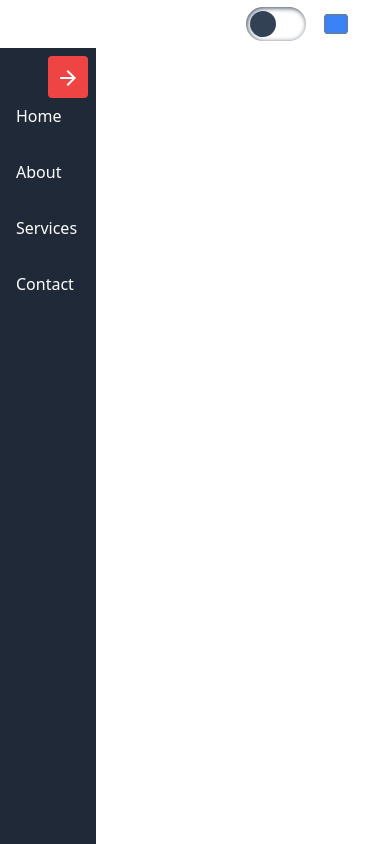
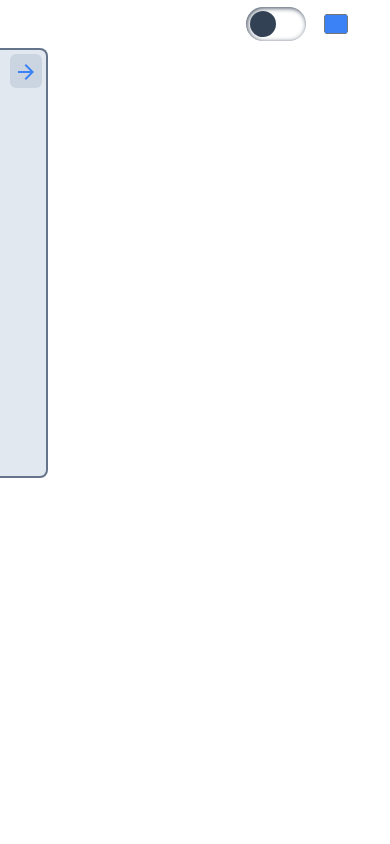
Before and after one commit to akash-git-bthames/COLLEGE-ERP, a React (Vite) app in the folder Frontend/: page / in a window 390 px wide. Built offline with nearby package versions, Linux system fonts and the light colour scheme.

Commit message:
create side bar

```diff
--- a/Frontend/src/App.jsx
+++ b/Frontend/src/App.jsx
@@ -9,7 +9,7 @@ function App() {
   const { theme, toggleTheme, color, changeColor } = useTheme();
 
   return (
-    <div className="min-h-screen w-full  dark:bg-gray-900  duration-200 ">
+    <div className="min-h-screen w-full  dark:bg-slate-900  duration-200 ">
       <div className="h-12 flex  justify-end items-center gap-4 pr-10">
 
       <DarkLightToggleButton />
--- /dev/null
+++ b/Frontend/src/Components/Debouncing.jsx
@@ -0,0 +1,50 @@
+// src/App.js
+import React, { useState } from 'react';
+
+// Debounce function
+const debounce = (func, delay) => {
+  let timeoutId;
+
+
+  return (...args) => {
+
+
+
+
+    clearTimeout(timeoutId);
+
+
+    timeoutId = setTimeout(() => {
+      func(...args);
+    }, delay);
+
+
+
+  };
+};
+
+const Debouncing = () => {
+  const [searchTerm, setSearchTerm] = useState('');
+
+  const handleSearch = debounce((value) => {
+    console.log('Fetching results for:', value);
+    setSearchTerm(value);
+  }, 2000);
+
+  return (
+    <div className="min-h-screen p-4 bg-gray-100">
+      <div className="max-w-md mx-auto">
+        <h1 className="text-2xl font-bold mb-4">Debounce Example</h1>
+        <input
+          type="text"
+          className="w-full p-2 border border-gray-300 rounded mb-4"
+          placeholder="Search..."
+          onChange={(e) => handleSearch(e.target.value)}
+        />
+        <p className="text-lg">Search Term: {searchTerm}</p>
+      </div>
+    </div>
+  );
+};
+
+export default Debouncing;
--- a/Frontend/src/Components/Drawer.jsx
+++ b/Frontend/src/Components/Drawer.jsx
@@ -2,9 +2,12 @@
 import React, { useState } from 'react';
 import ArrowBackOutlinedIcon from '@mui/icons-material/ArrowBackOutlined';
 import ArrowForwardOutlinedIcon from '@mui/icons-material/ArrowForwardOutlined';
+import {useTheme} from '../context/ColorContext'
+
 
 const Drawer = () => {
   const [isOpen, setIsOpen] = useState(false);
+  const {color}=useTheme();
 
   const toggleDrawer = () => {
     setIsOpen(!isOpen);
@@ -16,23 +19,37 @@ const Drawer = () => {
 
 
       <div
-        className={`fixed  h-full lg:w-48 w-24 sm:w-32 md:w-40 bg-gray-800 text-white transform ${
-          isOpen ? 'translate-x-0' : 'sm:-translate-x-[70%]'
+        className={`flex flex-col h-full lg:w-48 w-24 sm:w-32 md:w-40  dark:bg-slate-800 bg-slate-200 border-t-2 border-r-2 border-b-2 dark:border-slate-500 border-slate-500 rounded-tr-lg rounded-br-lg duration-200 text-white transform ${
+          isOpen ? 'translate-x-0' : 'lg:-translate-x-[70%] md:-translate-x-[65%]  sm:-translate-x-[60%] -translate-x-[50%]'
         } transition-transform duration-200 ease-in-out`}
       >
-        <button
+       <div className='flex justify-end items-center p-1'>
+       <button
           onClick={toggleDrawer}
-          className="absolute top-2 right-2 p-2 bg-red-500 text-white rounded"
+          className=" p-1 rounded-md bg-slate-300 dark:bg-slate-700  " style={{color: color}}
         >
         {!isOpen?<ArrowForwardOutlinedIcon/>:<ArrowBackOutlinedIcon/>}
 
         </button>
-        <nav className="mt-10">
+       </div>
+        <nav className="">
           <ul>
-            <li className="p-4 hover:bg-gray-700">Home</li>
-            <li className="p-4 hover:bg-gray-700">About</li>
-            <li className="p-4 hover:bg-gray-700">Services</li>
-            <li className="p-4 hover:bg-gray-700">Contact</li>
+            <li className="p-1 dark:hover:bg-slate-700 hover:bg-slate-300 hover:cursor-pointer text-slate-950 dark:text-slate-300 lg:text-xl md:text-lg sm:text-md text-sm">School Porfile</li>
+            <li className="p-1 dark:hover:bg-slate-700 hover:bg-slate-300 hover:cursor-pointer text-slate-950 dark:text-slate-300 lg:text-xl md:text-lg sm:text-md text-sm">Home</li>
+            <li className="p-1 dark:hover:bg-slate-700 hover:bg-slate-300 hover:cursor-pointer text-slate-950 dark:text-slate-300 lg:text-xl md:text-lg sm:text-md text-sm">Home</li>
+            <li className="p-1 dark:hover:bg-slate-700 hover:bg-slate-300 hover:cursor-pointer text-slate-950 dark:text-slate-300 lg:text-xl md:text-lg sm:text-md text-sm">Home</li>
+            <li className="p-1 dark:hover:bg-slate-700 hover:bg-slate-300 hover:cursor-pointer text-slate-950 dark:text-slate-300 lg:text-xl md:text-lg sm:text-md text-sm">Home</li>
+            <li className="p-1 dark:hover:bg-slate-700 hover:bg-slate-300 hover:cursor-pointer text-slate-950 dark:text-slate-300 lg:text-xl md:text-lg sm:text-md text-sm">Home</li>
+            <li className="p-1 dark:hover:bg-slate-700 hover:bg-slate-300 hover:cursor-pointer text-slate-950 dark:text-slate-300 lg:text-xl md:text-lg sm:text-md text-sm">Home</li>
+            <li className="p-1 dark:hover:bg-slate-700 hover:bg-slate-300 hover:cursor-pointer text-slate-950 dark:text-slate-300 lg:text-xl md:text-lg sm:text-md text-sm">Home</li>
+            <li className="p-1 dark:hover:bg-slate-700 hover:bg-slate-300 hover:cursor-pointer text-slate-950 dark:text-slate-300 lg:text-xl md:text-lg sm:text-md text-sm">Home</li>
+            <li className="p-1 dark:hover:bg-slate-700 hover:bg-slate-300 hover:cursor-pointer text-slate-950 dark:text-slate-300 lg:text-xl md:text-lg sm:text-md text-sm">Home</li>
+            <li className="p-1 dark:hover:bg-slate-700 hover:bg-slate-300 hover:cursor-pointer text-slate-950 dark:text-slate-300 lg:text-xl md:text-lg sm:text-md text-sm">Home</li>
+            <li className="p-1 dark:hover:bg-slate-700 hover:bg-slate-300 hover:cursor-pointer text-slate-950 dark:text-slate-300 lg:text-xl md:text-lg sm:text-md text-sm">Home</li>
+            <li className="p-1 dark:hover:bg-slate-700 hover:bg-slate-300 hover:cursor-pointer text-slate-950 dark:text-slate-300 lg:text-xl md:text-lg sm:text-md text-sm">Home</li>
+
+
+
           </ul>
         </nav>
       </div>
--- a/Frontend/src/Components/HomePage.jsx
+++ b/Frontend/src/Components/HomePage.jsx
@@ -1,12 +1,13 @@
 
 import React from 'react'
 import Drawer from './Drawer'
+import Debouncing from './Debouncing'
 
 function HomePage() {
   return (
     <div>
      <Drawer/>
-
+     {/* <Debouncing/> */}
     </div>
   )
 }
```
